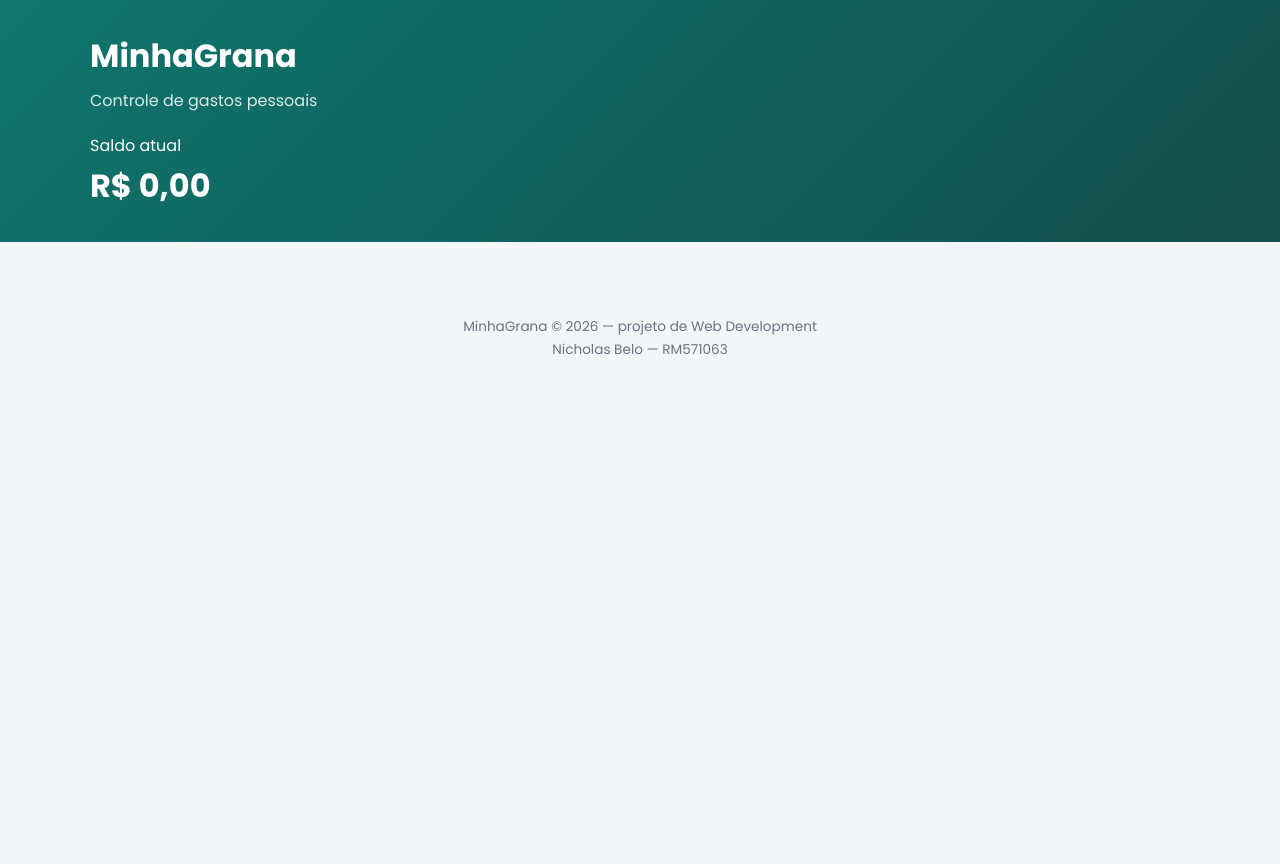
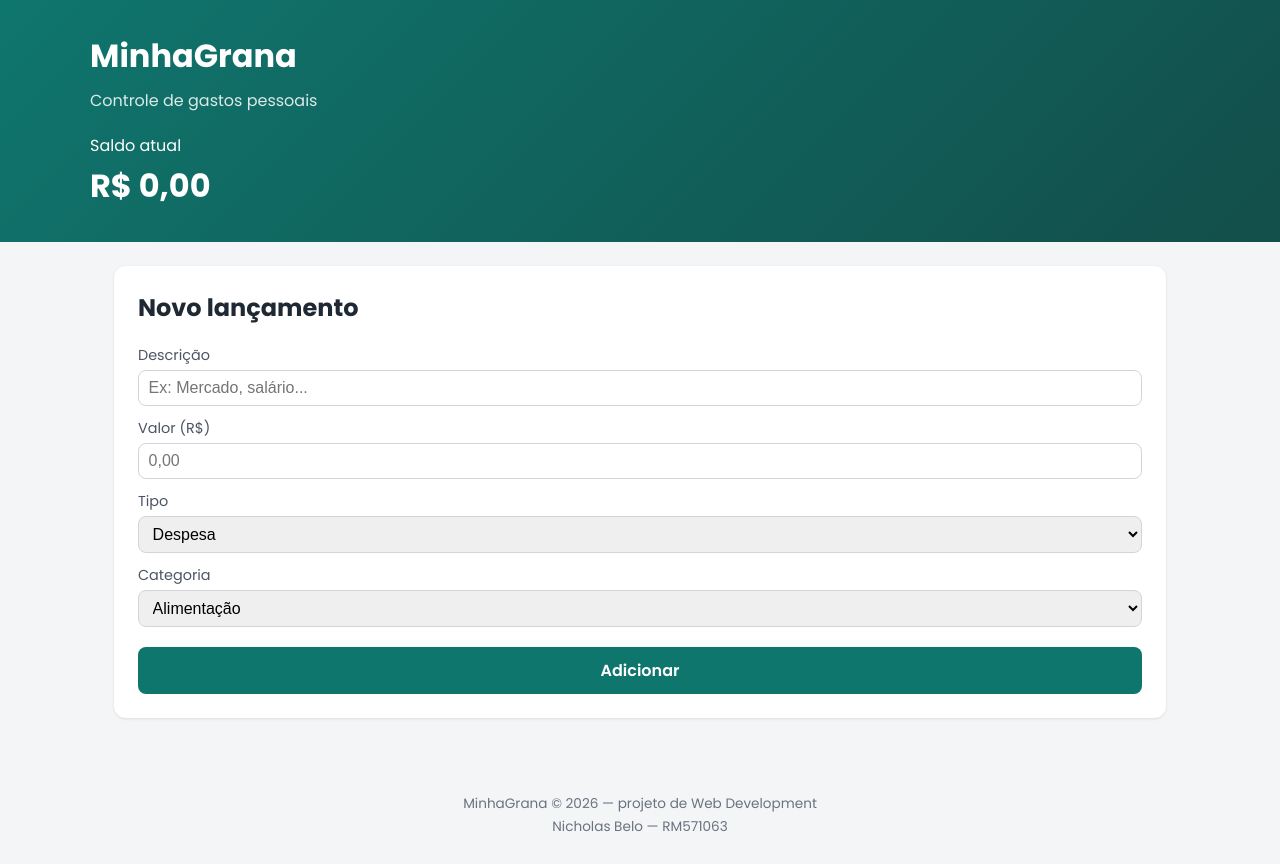
Before and after one commit to nickbelo2201/sprint3-WebDevlopment, a React (Vite) app: page / in a window 1280 px wide. Before the commit the page ends 800 px from the top, so only its background shows below. Built offline with nearby package versions, Linux system fonts and the light colour scheme.

Commit message:
feat: formulario de novo lancamento com validacao

```diff
--- a/src/App.css
+++ b/src/App.css
@@ -44,3 +44,45 @@
 .rodape p {
   margin: 0.2rem 0;
 }
+
+.formulario {
+  background: #fff;
+  border-radius: 12px;
+  padding: 1.5rem;
+  box-shadow: 0 1px 3px rgba(0, 0, 0, 0.1);
+  display: flex;
+  flex-direction: column;
+  gap: 0.75rem;
+  margin-bottom: 1.5rem;
+}
+
+.formulario label {
+  display: flex;
+  flex-direction: column;
+  gap: 0.25rem;
+  font-size: 0.9rem;
+  color: #4b5563;
+}
+
+.formulario input,
+.formulario select {
+  padding: 0.5rem 0.6rem;
+  border: 1px solid #d1d5db;
+  border-radius: 8px;
+  font-size: 1rem;
+}
+
+.formulario button {
+  margin-top: 0.5rem;
+  background: #0f766e;
+  color: #fff;
+  border: none;
+  border-radius: 8px;
+  padding: 0.7rem;
+  font-weight: 600;
+  font-size: 1rem;
+}
+
+.formulario button:hover {
+  background: #0d5c56;
+}
--- a/src/App.jsx
+++ b/src/App.jsx
@@ -1,14 +1,33 @@
+import { useState } from 'react'
 import Header from './components/Header'
 import Footer from './components/Footer'
+import TransactionForm from './components/TransactionForm'
 import './App.css'
 
+function novoId() {
+  return Date.now() + Math.floor(Math.random() * 1000)
+}
+
 function App() {
-  const saldo = 0
+  const [transactions, setTransactions] = useState([])
+
+  function addTransaction(transacao) {
+    setTransactions((atuais) => [
+      { ...transacao, id: novoId(), data: new Date().toISOString() },
+      ...atuais,
+    ])
+  }
+
+  const saldo = transactions.reduce((total, t) => {
+    return t.tipo === 'receita' ? total + t.valor : total - t.valor
+  }, 0)
 
   return (
     <>
       <Header saldo={saldo} />
-      <main className="conteudo"></main>
+      <main className="conteudo">
+        <TransactionForm onAdicionar={addTransaction} />
+      </main>
       <Footer />
     </>
   )
--- /dev/null
+++ b/src/components/TransactionForm.jsx
@@ -0,0 +1,78 @@
+import { useState } from 'react'
+
+const categorias = ['Alimentação', 'Transporte', 'Moradia', 'Lazer', 'Saúde', 'Educação', 'Outros']
+
+function TransactionForm({ onAdicionar }) {
+  const [descricao, setDescricao] = useState('')
+  const [valor, setValor] = useState('')
+  const [tipo, setTipo] = useState('despesa')
+  const [categoria, setCategoria] = useState(categorias[0])
+
+  function handleSubmit(evento) {
+    evento.preventDefault()
+
+    const valorNumerico = Number(valor)
+    if (!descricao.trim() || !valorNumerico || valorNumerico <= 0) return
+
+    onAdicionar({
+      descricao: descricao.trim(),
+      valor: Math.round(valorNumerico * 100) / 100,
+      tipo,
+      categoria,
+    })
+
+    setDescricao('')
+    setValor('')
+  }
+
+  return (
+    <form className="formulario" onSubmit={handleSubmit}>
+      <h2>Novo lançamento</h2>
+
+      <label>
+        Descrição
+        <input
+          type="text"
+          value={descricao}
+          onChange={(e) => setDescricao(e.target.value)}
+          placeholder="Ex: Mercado, salário..."
+        />
+      </label>
+
+      <label>
+        Valor (R$)
+        <input
+          type="number"
+          min="0"
+          step="0.01"
+          value={valor}
+          onChange={(e) => setValor(e.target.value)}
+          placeholder="0,00"
+        />
+      </label>
+
+      <label>
+        Tipo
+        <select value={tipo} onChange={(e) => setTipo(e.target.value)}>
+          <option value="despesa">Despesa</option>
+          <option value="receita">Receita</option>
+        </select>
+      </label>
+
+      <label>
+        Categoria
+        <select value={categoria} onChange={(e) => setCategoria(e.target.value)}>
+          {categorias.map((c) => (
+            <option key={c} value={c}>
+              {c}
+            </option>
+          ))}
+        </select>
+      </label>
+
+      <button type="submit">Adicionar</button>
+    </form>
+  )
+}
+
+export default TransactionForm
```
